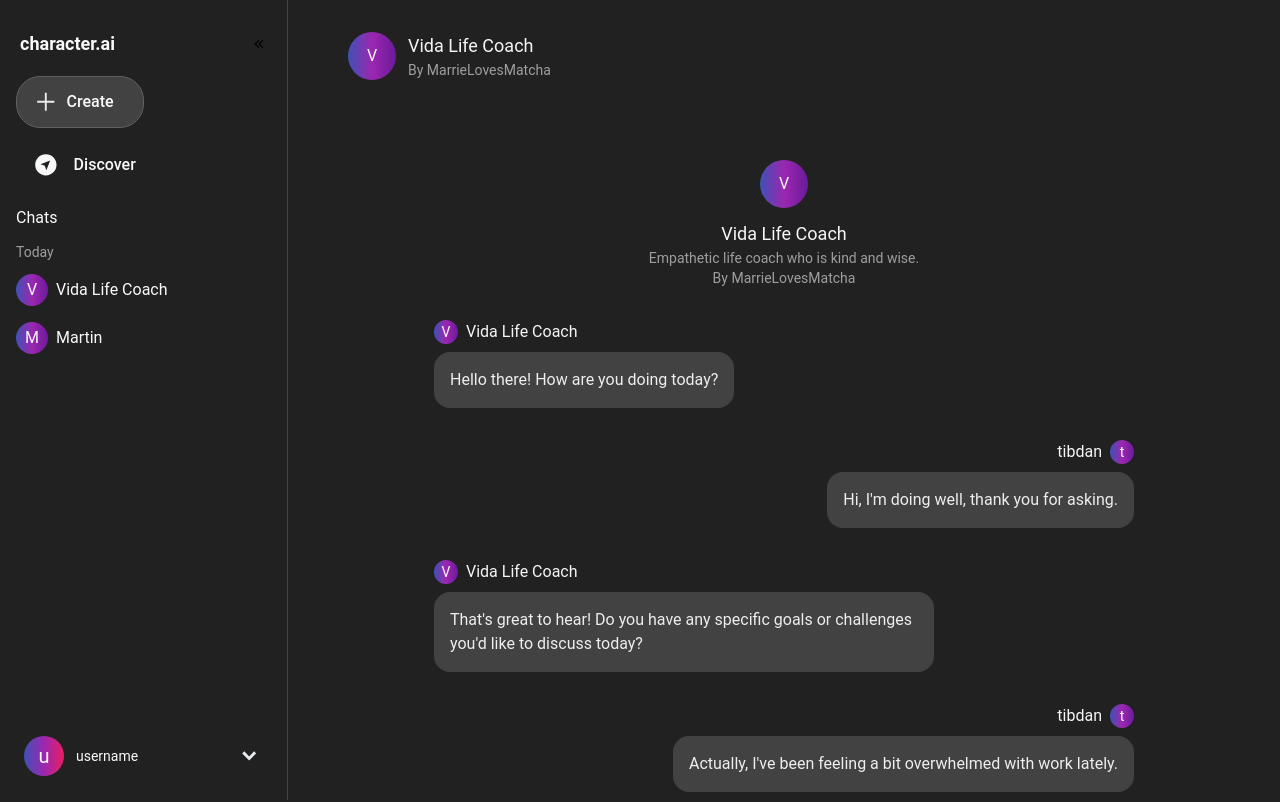
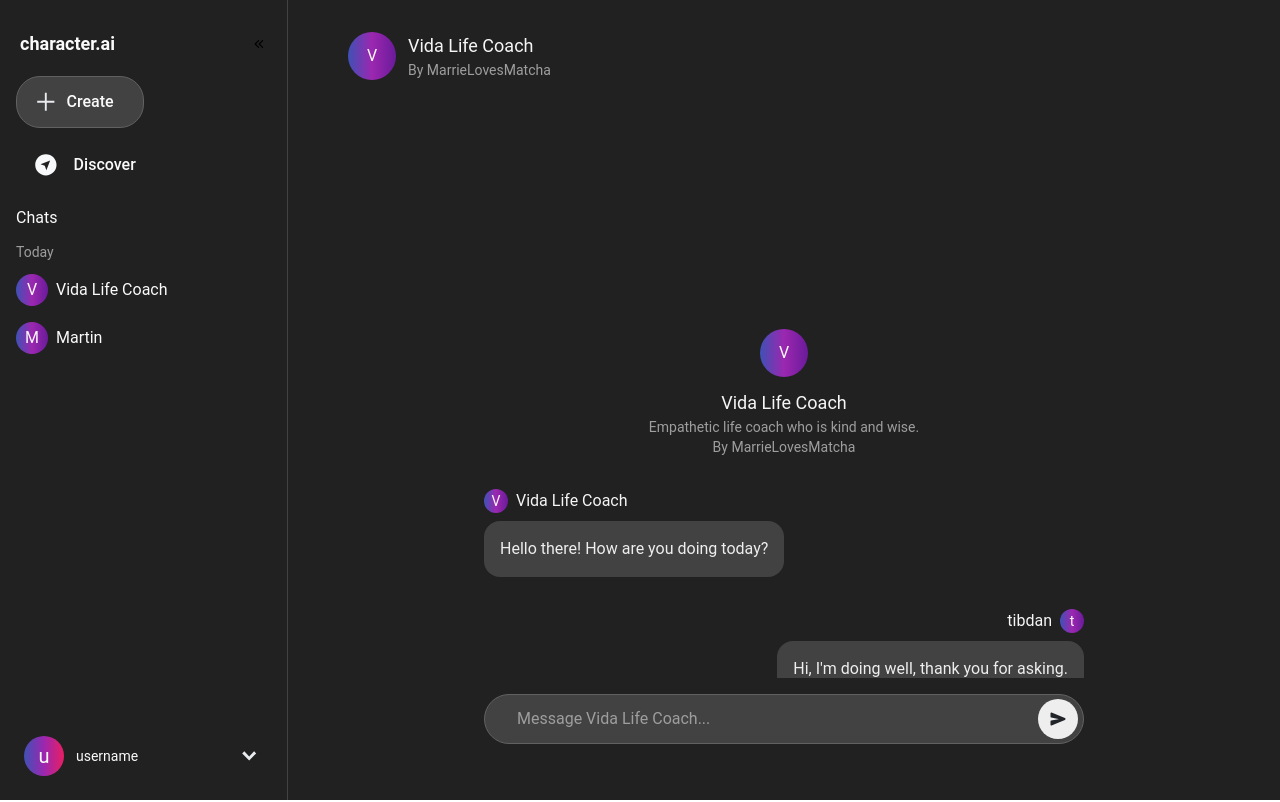
Before and after one commit to Tibz-Dankan/character-ai-clone, a React (Vite) app: page /chat/2 in a window 1280 px wide. Shown: the top 802 px of the page. Built offline with nearby package versions, Linux system fonts and the light colour scheme.

Commit message:
feat: add chat message send functionality

```diff
--- a/src/pages/Chat.jsx
+++ b/src/pages/Chat.jsx
@@ -1,13 +1,16 @@
-import React, { Fragment, useState, useEffect } from "react";
+import React, { Fragment, useState, useEffect, useRef } from "react";
 import { useParams } from "react-router-dom";
+import { IconContext } from "react-icons";
+import { IoSend } from "react-icons/io5";
 import chats from "../data/chats.json";
 import { extractFirstLetter } from "../utils/extractFirstLetter";
+import "../components/styles/scrollbar.css";
 
 export const Chat = () => {
   const { chatId } = useParams();
   const chatMates = chats.chatMates;
-
   const [messages, setMessages] = useState([]);
+  const [msg, setMsg] = useState("");
 
   const currentChatMate = chatMates.find(
     (chatMate) => chatMate.userId === parseInt(chatId)
@@ -32,9 +35,20 @@
     return userId === 1;
   };
 
+  const sendMessageHandler = (event) => {
+    event.preventDefault();
+    if (!msg) return;
+
+    messages.push({ userId: 1, message: msg });
+    setMsg(() => "");
+  };
+
   return (
     <Fragment>
-      <div className="flex flex-col items-center justify-center text-gray-100">
+      <div
+        className="flex flex-col items-center justify-center
+        text-gray-100 relative h-[100vh]s"
+      >
         <header className="w-full p-3 py-0">
           <div className="flex items-center gap-3 rounded-2xl">
             <div className="w-12 h-12">
@@ -52,8 +66,15 @@
             </div>
           </div>
         </header>
-        <div className="w-full flex items-center justify-center mt-20">
-          <div className="flex flex-col items-center justify-center gap-3 rounded-2xl">
+        <div
+          className="w-full flex flex-col items-center justify-center
+          bg-green-500s h-[85vh] overflow-x-auto py-40 scroll-bar"
+        >
+          <div className="w-full flex items-center justify-center mt-[1050px]">
+            <div
+              className="flex flex-col items-center justify-center
+              gap-3 rounded-2xl"
+            >
               <div className="w-12 h-12">
                 <span
                   className="cursor-pointer grid place-items-center
@@ -68,19 +89,22 @@
                 <p className="text-gray-500 text-sm">
                   {currentChatMate.description}
                 </p>
-              <p className="text-gray-500 text-sm">By {currentChatMate.tag}</p>
+                <p className="text-gray-500 text-sm">
+                  By {currentChatMate.tag}
+                </p>
               </div>
             </div>
           </div>
-
           <div
-          className="w-full md:max-w-[700px] mt-8 flex flex-col
-          items-center justify-center gap-8"
+            className="w-full md:max-w-[600px] mt-8 flex flex-col
+            items-center justify-center gap-8 bg-blue-500s"
           >
             {messages.map((message, index) => (
               <div
                 className={`w-full flex flex-cols gap-2 items-center ${
-                isCurrentUser(message.userId) ? "justify-end" : "justify-start"
+                  isCurrentUser(message.userId)
+                    ? "justify-end"
+                    : "justify-start"
                 }`}
                 key={index}
               >
@@ -120,6 +144,40 @@
             ))}
           </div>
         </div>
+        <div
+          className="w-[100vw]s w-full flex items-center justify-center
+          py-4 sm:px-16 absolute left-0 bottom-0 bg-gray-900"
+        >
+          <div className="w-full grid place-items-center">
+            <form
+              className="relative w-full md:max-w-[600px]"
+              onSubmit={(event) => sendMessageHandler(event)}
+            >
+              <input
+                type="text"
+                onChange={(event) => setMsg(() => event.target.value)}
+                value={msg}
+                className="w-full bg-gray-800 rounded-[32px] px-8 py-3
+                border-[1px] border-gray-700 outline-none placeholder:text-gray-500
+                pr-12"
+                placeholder={`Message ${currentChatMate.name}...`}
+                required
+              />
+              <button
+                className="cursor-pointer w-10 h-10 rounded-[50%] bg-gray-200
+                 flex items-center justify-center absolute top-[5px] right-[6px]"
+                type="submit"
+              >
+                <IconContext.Provider
+                  value={{ size: "1.0rem", color: "#212529" }}
+                >
+                  <IoSend />
+                </IconContext.Provider>
+              </button>
+            </form>
+          </div>
+        </div>
+      </div>
     </Fragment>
   );
 };
```
Lines whose indentation alone changed are shown as unchanged.
